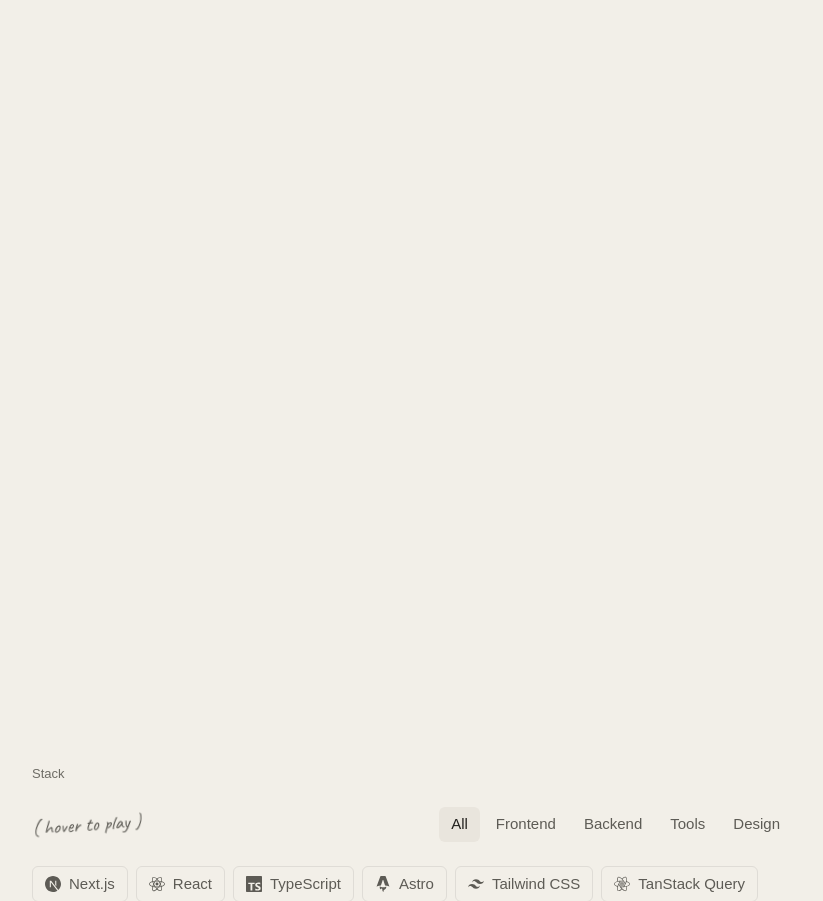
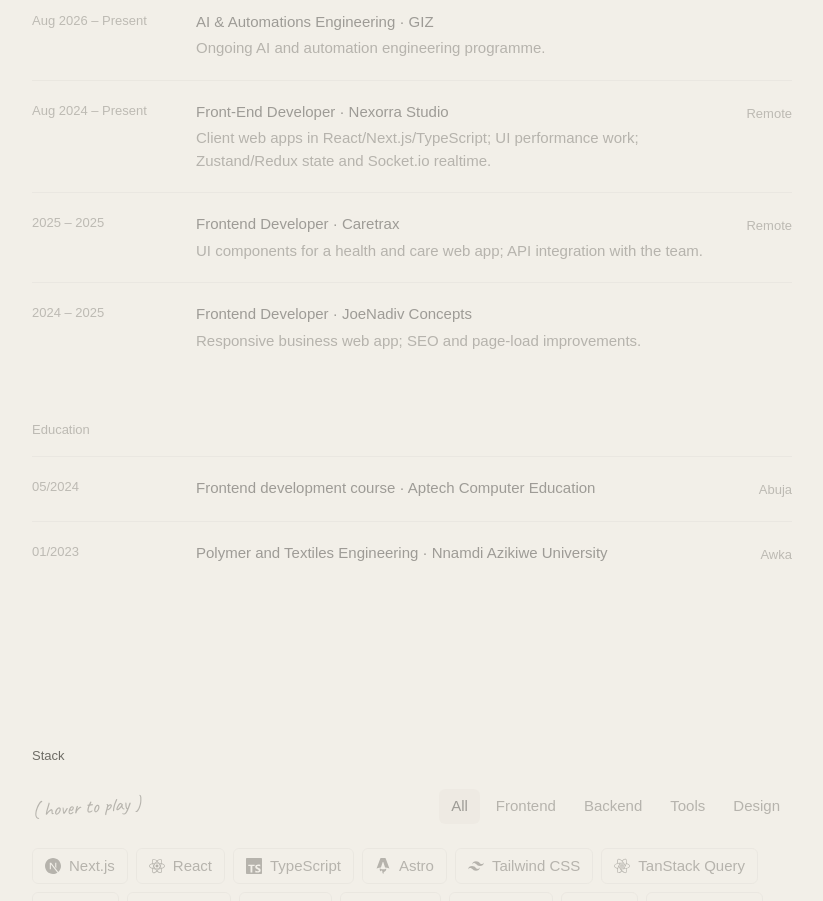
Before and after one commit to jonathandestinec/my-portfolio-redesign, a Next.js app: page / in a window 1280 px wide. Shown: the part 1860-2761 px from the top of the page, without its empty margins (368-1191 px from the left). Built offline with nearby package versions, Linux system fonts and the light colour scheme; a web font is replaced by a local one.

Commit message:
feat: assemble home page

```diff
--- a/app/page.tsx
+++ b/app/page.tsx
@@ -1,19 +1,27 @@
 import { Section } from "@/components/blocks/Section";
+import { RowList } from "@/components/blocks/RowList";
+import { ArrowLink } from "@/components/cta/ArrowLink";
 import { CtaGroup } from "@/components/cta/CtaGroup";
+import { InlineLink } from "@/components/cta/InlineLink";
+import { ContribGrid } from "@/components/github/ContribGrid";
 import { HandNote } from "@/components/hero/HandNote";
 import { PageHero } from "@/components/hero/PageHero";
 import { SiteShell } from "@/components/layout/SiteShell";
 import { homeLinks } from "@/components/layout/nav-links";
+import { ScrollBlur } from "@/components/motion/ScrollBlur";
+import { StackGrid } from "@/components/stack/StackGrid";
+import { WorkCarousel } from "@/components/work/WorkCarousel";
+import { education, experience } from "@/content/experience";
 import { site } from "@/content/site";
-import { StackGrid } from "@/components/stack/StackGrid";
 import { stack } from "@/content/stack";
 import { homeSlides } from "@/lib/content";
-import { ContribGrid } from "@/components/github/ContribGrid";
 import { getContributions } from "@/lib/github-cached";
-import { WorkCarousel } from "@/components/work/WorkCarousel";
+import { formatDate, getAllPosts } from "@/lib/posts";
 
-// Temporary test page for the shell; replaced by the real home in a later task.
 export default async function Home() {
+  const [cal, posts] = await Promise.all([getContributions(), getAllPosts()]);
+  const latest = posts.slice(0, 3);
+
   return (
     <SiteShell variant="home" links={homeLinks}>
       <PageHero
@@ -24,18 +32,96 @@ export default async function Home() {
         actions={<CtaGroup />}
         status={site.hero.status}
       />
+
       <Section id="works" title="Works" hideNav>
         <WorkCarousel slides={homeSlides()} />
+        <div className="mt-8">
+          <ArrowLink href="/playground">Pet projects &amp; experiments</ArrowLink>
+        </div>
       </Section>
+
       <Section id="experience" title="Experience">
-        <div className="min-h-[120vh]">Experience</div>
+        <ScrollBlur>
+          <RowList
+            rows={experience.map((r) => ({
+              label: `${r.start} – ${r.end}`,
+              title: `${r.title} · ${r.company}`,
+              body: r.summary,
+              aside: r.location ? (
+                <span className="text-[13px] text-ink-faint">{r.location}</span>
+              ) : undefined,
+            }))}
+          />
+          <h3 className="mb-4 mt-12 text-[13px] text-ink-faint">Education</h3>
+          <RowList
+            rows={education.map((e) => ({
+              label: e.date,
+              title: `${e.course} · ${e.institution}`,
+              aside: (
+                <span className="text-[13px] text-ink-faint">{e.location}</span>
+              ),
+            }))}
+          />
+        </ScrollBlur>
       </Section>
+
       <Section id="stack" title="Stack">
-        <StackGrid items={stack} />
+        <ScrollBlur>
+          <StackGrid items={stack} />
+        </ScrollBlur>
       </Section>
+
       <Section id="activity" title="GitHub activity">
-        <ContribGrid cal={await getContributions()} />
+        <ScrollBlur>
+          <ContribGrid cal={cal} />
+        </ScrollBlur>
       </Section>
+
+      <Section id="writing" title="Writing">
+        <ScrollBlur>
+          <RowList
+            rows={latest.map((p) => ({
+              label: formatDate(p.date, true),
+              title: p.title,
+              href: `/blog/${p.slug}`,
+              aside: (
+                <span className="text-[13px] text-ink-faint">
+                  {p.readingMinutes} min
+                </span>
+              ),
+            }))}
+          />
+          <div className="mt-6">
+            <ArrowLink href="/blog">All writing</ArrowLink>
+          </div>
+        </ScrollBlur>
+      </Section>
+
+      <Section id="contact" title="Contact">
+        <ScrollBlur>
+          <p className="font-display text-[clamp(1.875rem,3vw,2.75rem)] font-medium leading-[1.2] tracking-[-0.02em] text-ink-muted">
+            Have a role in mind? Let&apos;s talk.
+          </p>
+          <div className="mt-6">
+            <CtaGroup id="cta-more-contact" />
+          </div>
+          <p className="mt-6 text-[15px] text-ink-muted">
+            <InlineLink href={`mailto:${site.email}`}>{site.email}</InlineLink>
+          </p>
+        </ScrollBlur>
+      </Section>
+
+      <footer className="mt-8 flex flex-wrap gap-x-3 gap-y-1 border-t border-line pt-6 text-[13px] text-ink-faint">
+        <span>© 2026 Destine Jonathan</span>
+        <span aria-hidden>·</span>
+        <a href="/playground" className="hover:text-ink">
+          Playground
+        </a>
+        <span aria-hidden>·</span>
+        <a href="/blog/rss.xml" className="hover:text-ink">
+          RSS
+        </a>
+      </footer>
     </SiteShell>
   );
 }
--- a/components/blocks/Section.tsx
+++ b/components/blocks/Section.tsx
@@ -6,7 +6,7 @@ type SectionProps = { id: string; title?: string; hideNav?: boolean; children: R
 export function Section({ id, title, hideNav, children }: SectionProps) {
   const titleId = title ? `${id}-title` : undefined;
   return (
-    <section id={id} aria-labelledby={titleId} className="scroll-mt-16 py-10">
+    <section id={id} aria-labelledby={titleId} className="scroll-mt-16 py-12 md:py-20">
       {title ? (
         <h2 id={titleId} className="mb-6 text-[13px] font-normal text-ink-faint">
           {title}
--- a/components/cta/CtaGroup.tsx
+++ b/components/cta/CtaGroup.tsx
@@ -7,7 +7,7 @@ import { site } from "@/content/site";
 const chipCls =
   "inline-block rounded-full border border-line px-3.5 py-1.5 text-[14px] text-ink hover:bg-paper-raised";
 
-export function CtaGroup() {
+export function CtaGroup({ id = "cta-more" }: { id?: string }) {
   const [open, setOpen] = useState(false);
   const reduce = useReducedMotion();
   const timer = useRef<ReturnType<typeof setTimeout> | null>(null);
@@ -73,7 +73,7 @@ export function CtaGroup() {
         target="_blank"
         rel="noreferrer"
         aria-expanded={open}
-        aria-controls="cta-more"
+        aria-controls={id}
         onPointerDown={(e) => {
           pointerType.current = e.pointerType;
           openAtDown.current = open;
@@ -89,7 +89,7 @@ export function CtaGroup() {
       >
         Book a call
       </a>
-      <span id="cta-more" className="flex items-center gap-2">
+      <span id={id} className="flex items-center gap-2">
         <AnimatePresence>
           {open
             ? chips.map((c, i) => (
--- a/components/layout/nav-links.ts
+++ b/components/layout/nav-links.ts
@@ -6,6 +6,8 @@ export const homeLinks: NavLink[] = [
   { href: "#works", label: "Works" },
   { href: "#experience", label: "Experience" },
   { href: "#stack", label: "Stack" },
+  { href: "#writing", label: "Writing" },
+  { href: "#contact", label: "Contact" },
 ];
 
 export const socialLinks: (NavLink & { download?: boolean })[] = [
```
Also changed, not shown: 2 other files (tests, documents, lock files or other folders).
